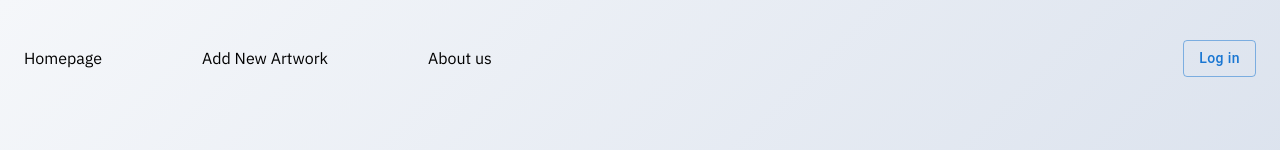
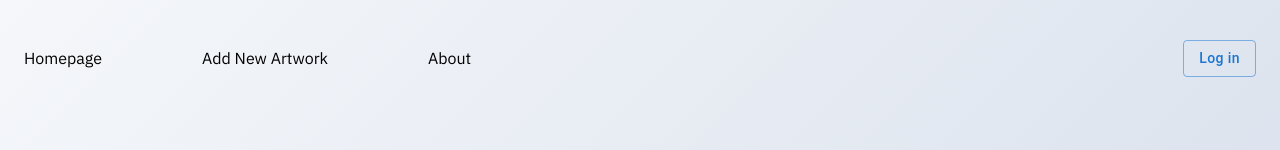
Before and after one commit to andrewnzrv/ironmedia-frontend, a React (Vite) app: page / in a window 1280 px wide. Shown: the top 150 px of the page. Built offline with nearby package versions, Linux system fonts and the light colour scheme; no server answers.

Commit message:
fixed about

```diff
--- a/src/components/Navbar.jsx
+++ b/src/components/Navbar.jsx
@@ -6,7 +6,6 @@ import styles from "../styles/Nav.module.css";
 
 const Navbar = () => {
   const { isAuthenticated, username, logout, userId } = useContext(AuthContext);
-
 
   return (
     <div className="navbar">
@@ -18,7 +17,7 @@ const Navbar = () => {
           Add New Artwork
         </Link>
         <Link className={styles.navLink} to="/about">
-          About us
+          About
         </Link>
       </div>
       <div className="login">
```
